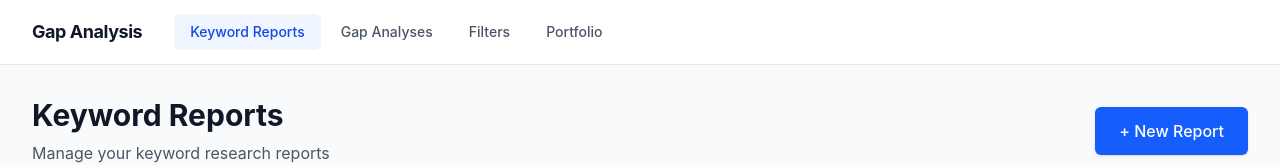
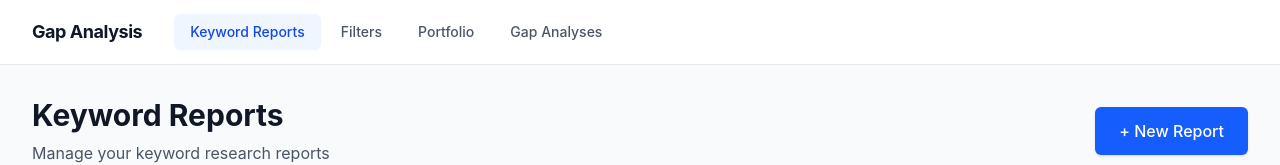
Before and after one commit to ldap-csanderson/SMART-Engine, a React (Vite) app in the folder frontend/: page /keyword-reports in a window 1280 px wide. Shown: the top 165 px of the page. Built offline with nearby package versions, Linux system fonts and the light colour scheme; no server answers.

Commit message:
nit: Move 'Gap Analyses' to end of navbar

```diff
--- a/frontend/src/components/Navbar.jsx
+++ b/frontend/src/components/Navbar.jsx
@@ -3,9 +3,9 @@ import { NavLink } from 'react-router-dom'
 export default function Navbar() {
   const tabs = [
     { label: 'Keyword Reports', to: '/keyword-reports' },
-    { label: 'Gap Analyses', to: '/gap-analyses' },
     { label: 'Filters', to: '/filters' },
     { label: 'Portfolio', to: '/portfolio' },
+    { label: 'Gap Analyses', to: '/gap-analyses' },
   ]
 
   return (
```
